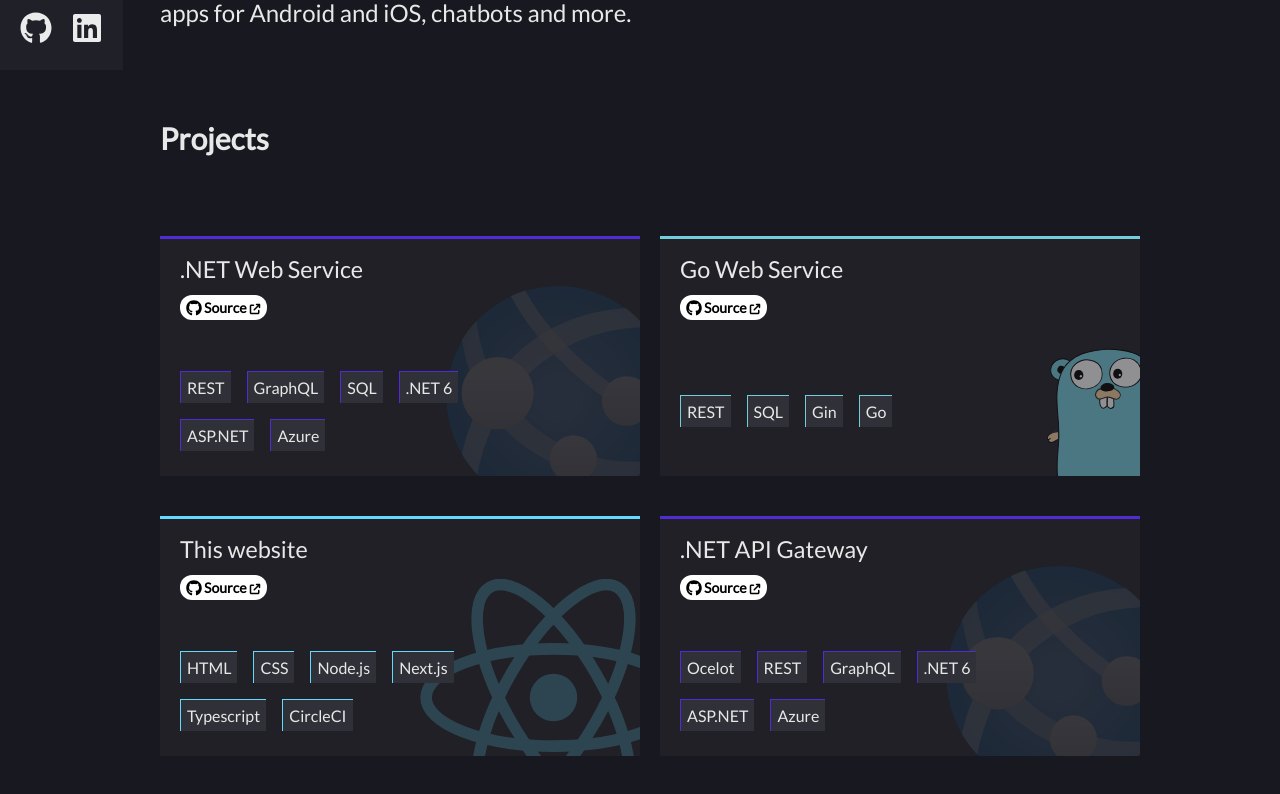
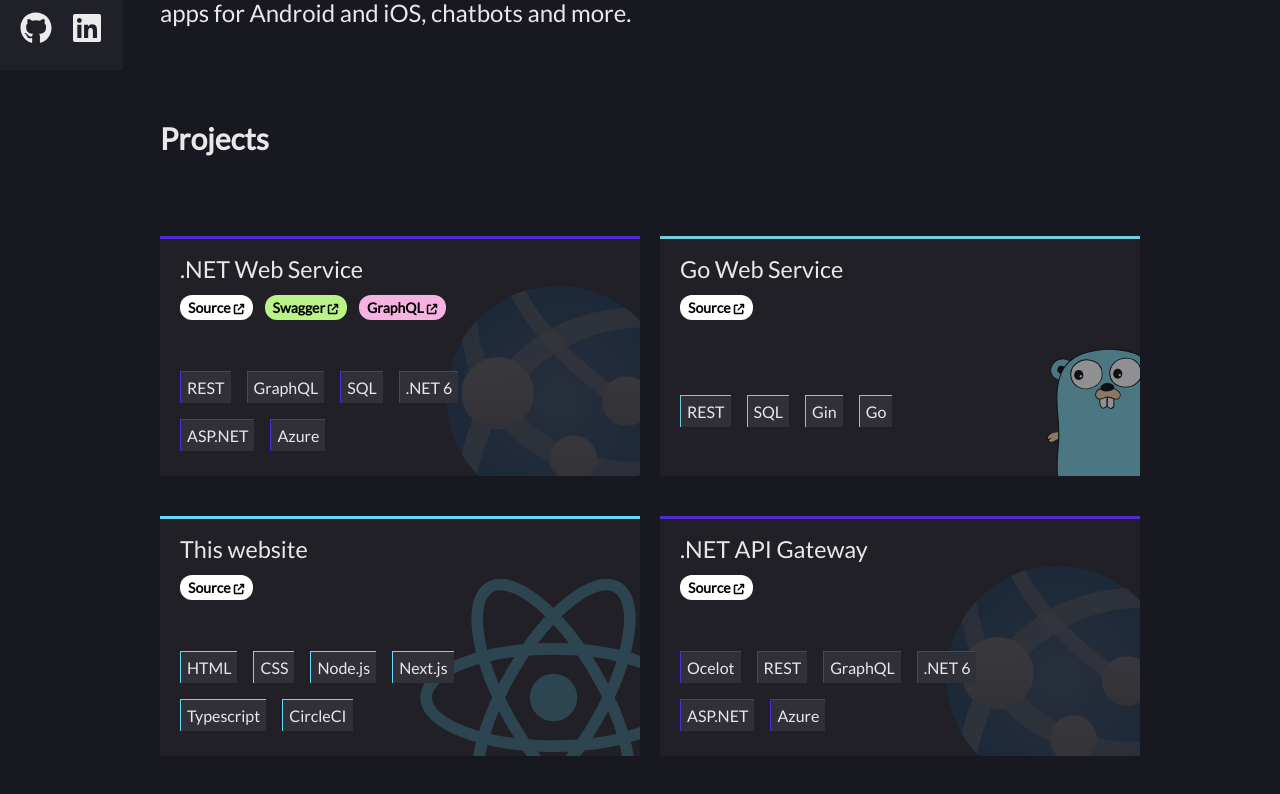
Before and after one commit to caiocalmeida/website, a Next.js app: page / in a window 1280 px wide. Shown: the part 730-1524 px from the top of the page. Built offline with nearby package versions, Linux system fonts and the light colour scheme.

Commit message:
Allow multiple project links

```diff
--- a/components/project.tsx
+++ b/components/project.tsx
@@ -6,15 +6,36 @@ export default function Project(props: ProjectProps) {
   return (
     <article className={`${styles.projectCard} ${getCardClass(props.type)}`}>
       <h3>{props.title}</h3>
-      <a href={props.link} target='_blank' rel="noreferrer" className={styles.projectLink}>
-        <div className={styles.githubProject}>
-          <Image src='/github.svg' alt='GitHub Icon' layout='fill' />
-        </div>
-        <p>Source</p>
-        <div className={styles.link}>
-          <Image src='/link.svg' alt='' layout='fill' />
-        </div>
-      </a>
+      <ul className={styles.links}>
+        <li>
+          <a href={props.srcLink} target='_blank' rel="noreferrer" className={styles.projectLink}>
+            <p>Source</p>
+            <div className={styles.link}>
+              <Image src='/link.svg' alt='' layout='fill' />
+            </div>
+          </a>
+        </li>
+        { props.swaggerLink &&
+          <li>
+            <a href={props.swaggerLink} target='_blank' rel="noreferrer" className={styles.swaggerLink}>
+              <p>Swagger</p>
+              <div className={styles.link}>
+                <Image src='/link.svg' alt='' layout='fill' />
+              </div>
+            </a>
+          </li>
+        }
+        { props.graphqlLink &&
+          <li>
+            <a href={props.graphqlLink} target='_blank' rel="noreferrer" className={styles.graphqlLink}>
+              <p>GraphQL</p>
+              <div className={styles.link}>
+                <Image src='/link.svg' alt='' layout='fill' />
+              </div>
+            </a>
+          </li>
+        }
+      </ul>
       <ul className={styles.techList}>
         { props.tags.map((tag, i) =>
           <li className={getTagClass(props.type)} key={i}>{tag}</li>
@@ -35,7 +56,9 @@ interface ProjectProps {
   title: string
   tags: string[]
   type: ProjectType
-  link: string
+  srcLink: string
+  swaggerLink?: string
+  graphqlLink?: string
 }
 
 function getBackgroundImageClass(type: ProjectType) {
--- a/pages/index.tsx
+++ b/pages/index.tsx
@@ -22,22 +22,24 @@ const Home: NextPage = () => {
           <h2 className={styles.sectionHeader}>Projects</h2>
           <Project
             title='.NET Web Service'
-            link='https://github.com/caiocalmeida/dotnet-webservice-ref'
+            srcLink='https://github.com/caiocalmeida/dotnet-webservice-ref'
+            swaggerLink='https://caiocalmeida-api-gateway.azurewebsites.net/swagger'
+            graphqlLink='https://caiocalmeida-api-gateway.azurewebsites.net/graphql'
             type={ProjectType.Dotnet}
             tags={['REST', 'GraphQL', 'SQL', '.NET 6', 'ASP.NET', 'Azure']} />
           <Project
             title='Go Web Service'
-            link='https://github.com/caiocalmeida/golang-webservice-ref'
+            srcLink='https://github.com/caiocalmeida/golang-webservice-ref'
             type={ProjectType.Go}
             tags={['REST', 'SQL', 'Gin', 'Go']} />
           <Project
             title='This website'
-            link='https://github.com/caiocalmeida/website'
+            srcLink='https://github.com/caiocalmeida/website'
             type={ProjectType.React}
             tags={['HTML', 'CSS', 'Node.js', 'Next.js', 'Typescript', 'CircleCI']} />
           <Project
             title='.NET API Gateway'
-            link='https://github.com/caiocalmeida/api-gateway'
+            srcLink='https://github.com/caiocalmeida/api-gateway'
             type={ProjectType.Dotnet}
             tags={['Ocelot', 'REST', 'GraphQL', '.NET 6', 'ASP.NET', 'Azure']} />
         </section>
--- a/styles/Project.module.css
+++ b/styles/Project.module.css
@@ -29,7 +29,7 @@
   border-top: 0.15rem solid #61dafb;
 }
 
-.projectHeaderContainer {
+.links {
   display: flex;
   flex-direction: row;
   align-items: center;
@@ -37,6 +37,8 @@
   height: fit-content;
   width: fit-content;
   z-index: 2;
+  padding: 0;
+  margin: 0;
 }
 
 .projectCard > h3 {
@@ -44,7 +46,7 @@
   font-weight: normal;
 }
 
- .projectLink {
+.projectLink {
   display: flex;
   flex-direction: row;
   align-items: center;
@@ -52,17 +54,36 @@
   gap: 0.1rem;
   background-color: white;
   border-radius: 0.6rem;
-  padding: 0.2rem 0.3rem;
+  padding: 0.2rem 0.4rem;
   margin-top: 0.6rem;
 }
 
-.githubProject {
-  position: relative;
-  width: 0.8rem;
-  height: 0.8rem;
+.swaggerLink {
+  display: flex;
+  flex-direction: row;
+  align-items: center;
+  width: fit-content;
+  gap: 0.1rem;
+  background-color: #baf388;
+  border-radius: 0.6rem;
+  padding: 0.2rem 0.4rem;
+  margin-top: 0.6rem;
 }
 
-.projectLink p {
+.graphqlLink {
+  display: flex;
+  flex-direction: row;
+  align-items: center;
+  width: fit-content;
+  gap: 0.1rem;
+  background-color: #f6b2e0
+  ;
+  border-radius: 0.6rem;
+  padding: 0.2rem 0.4rem;
+  margin-top: 0.6rem;
+}
+
+.projectLink p, .swaggerLink p, .graphqlLink p {
   margin: 0;
   font-size: 0.7rem;
   color: black;
```
